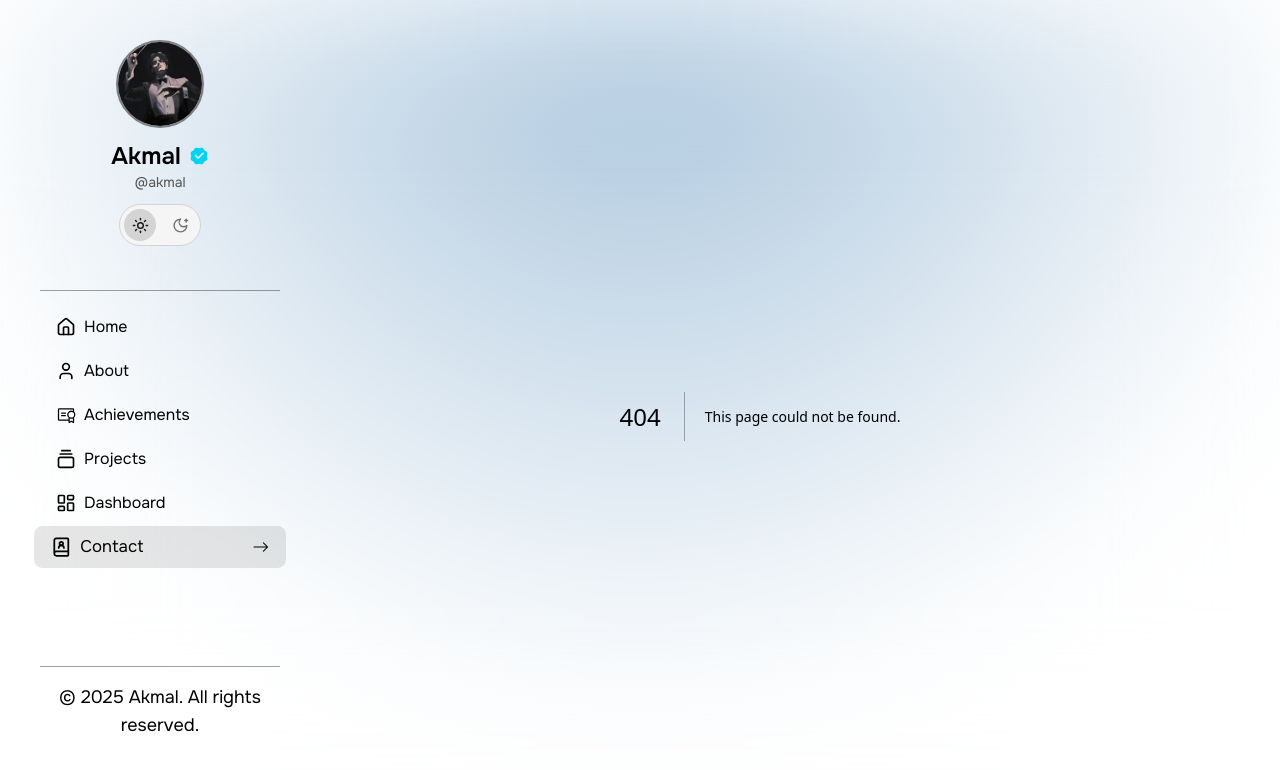
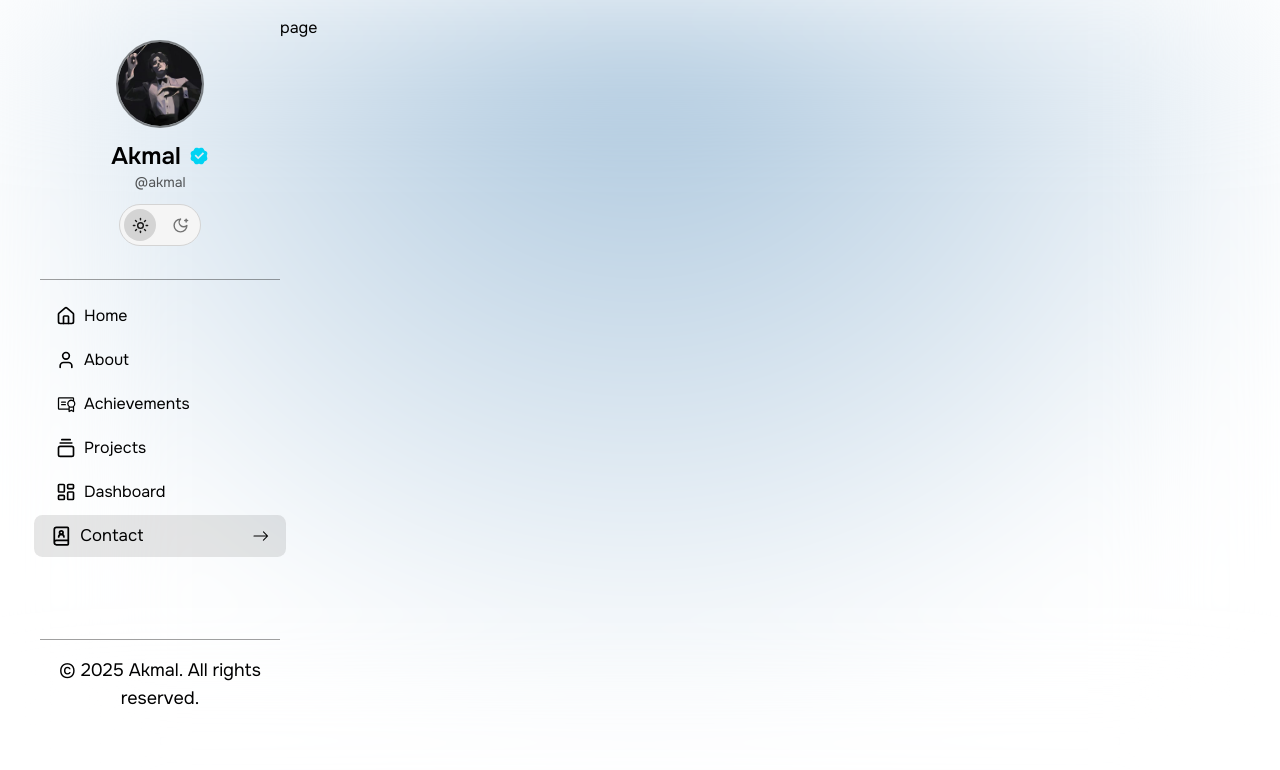
Before and after one commit to Onlyadmirer/akmaldev.my.id, a Next.js app: page /contact in a window 1280 px wide. Before the commit this address had no page. Shown: the top 770 px of the page. Built offline with nearby package versions, Linux system fonts and the light colour scheme.

Commit message:
setup: router app

```diff
--- /dev/null
+++ b/app/about/page.tsx
@@ -0,0 +1,7 @@
+import React from "react";
+
+function page() {
+  return <div>page</div>;
+}
+
+export default page;
--- /dev/null
+++ b/app/achievements/page.tsx
@@ -0,0 +1,7 @@
+import React from "react";
+
+function page() {
+  return <div>page</div>;
+}
+
+export default page;
--- /dev/null
+++ b/app/contact/page.tsx
@@ -0,0 +1,7 @@
+import React from "react";
+
+function page() {
+  return <div>page</div>;
+}
+
+export default page;
--- /dev/null
+++ b/app/dashboard/page.tsx
@@ -0,0 +1,7 @@
+import React from "react";
+
+function page() {
+  return <div>page</div>;
+}
+
+export default page;
--- /dev/null
+++ b/app/projects/page.tsx
@@ -0,0 +1,7 @@
+import React from "react";
+
+function page() {
+  return <div>page</div>;
+}
+
+export default page;
--- a/components/layouts/background/Background.tsx
+++ b/components/layouts/background/Background.tsx
@@ -1,7 +1,7 @@
 "use client";
 
+import { useTheme } from "next-themes";
 import { useEffect, useState } from "react";
-import { useTheme } from "next-themes";
 
 function Background() {
   const { resolvedTheme } = useTheme();
@@ -13,7 +13,6 @@ function Background() {
   }, []);
 
   if (!mounted) {
-    // Hindari render background sebelum hydration
     return (
       <div className='absolute inset-0 -z-10 bg-neutral-100 dark:bg-neutral-900' />
     );
```
